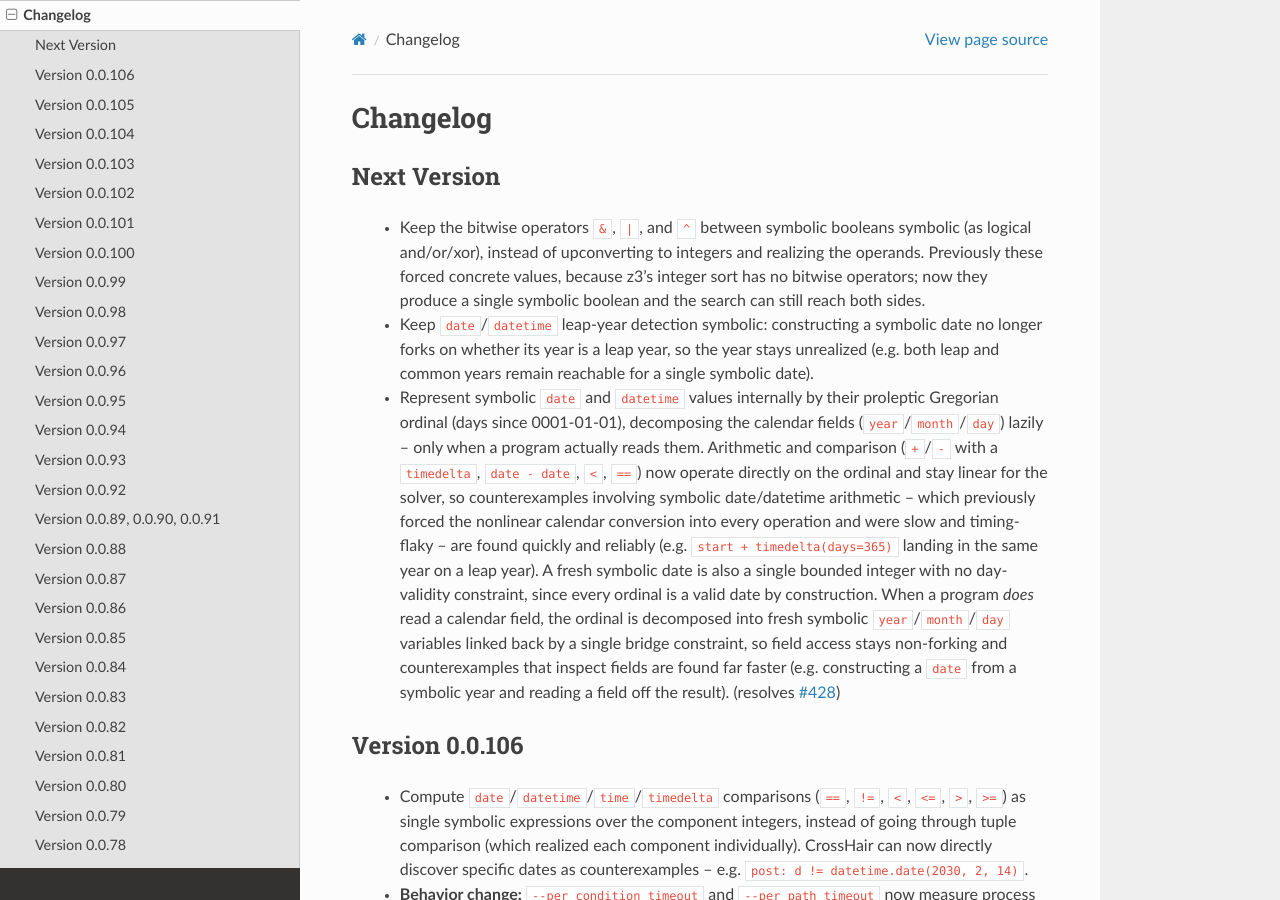
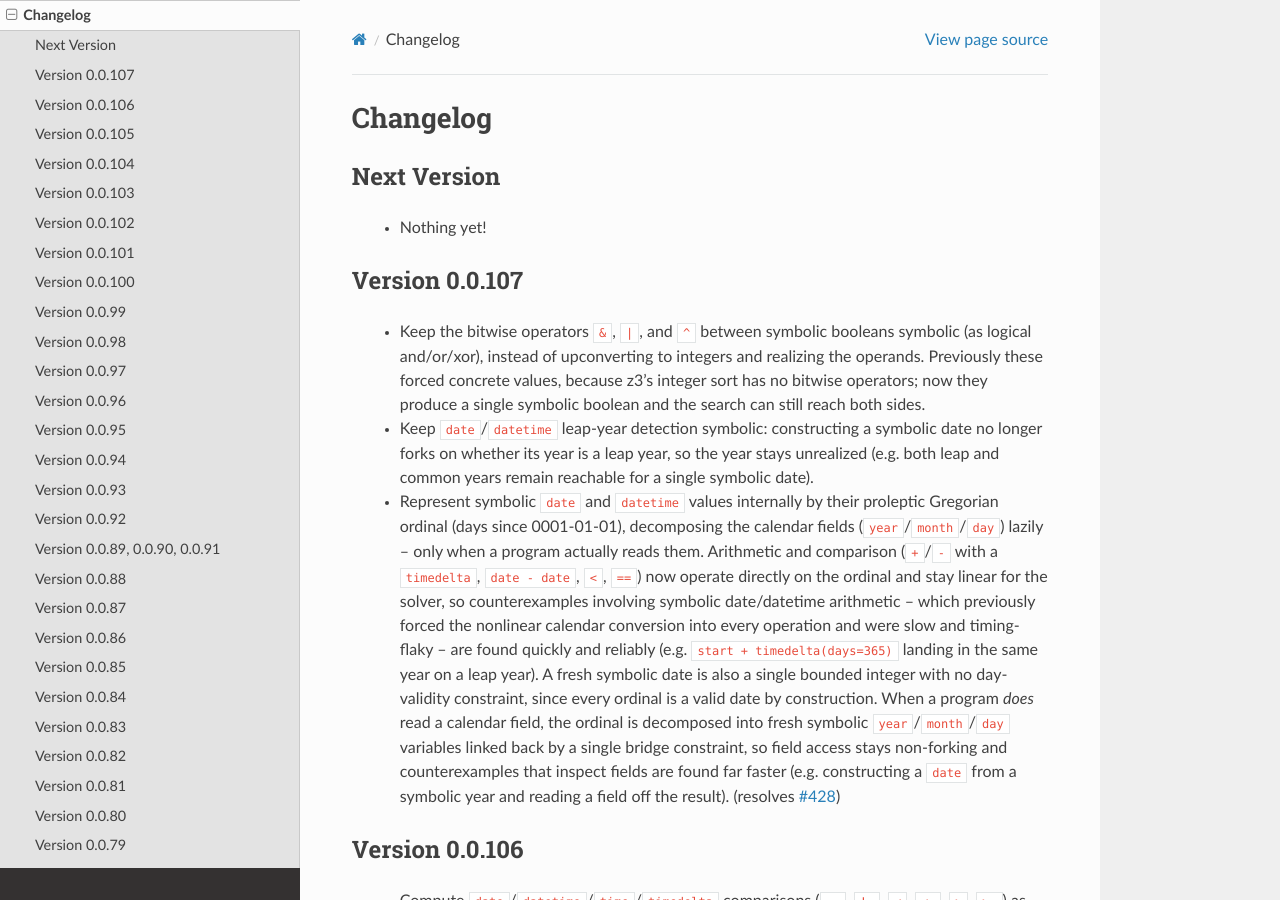
Before and after one commit to pschanely/CrossHair, a Sphinx documentation site: the page built from doc/source/changelog.rst, in a window 1280 px wide and 900 px high. Built offline with Sphinx 7.4.7 and the Read the Docs theme 3.1.0, drawn with Linux system fonts in a browser that asks for light colours; the version number is read from the project's files by our own code.

Commit message:
Bump version to 0.0.107

```diff
--- a/doc/source/changelog.rst
+++ b/doc/source/changelog.rst
@@ -4,6 +4,12 @@ Changelog
 
 
 Next Version
+---------------
+
+ * Nothing yet!
+
+
+Version 0.0.107
 ---------------
 
  * Keep the bitwise operators ``&``, ``|``, and ``^`` between symbolic booleans
--- a/pyproject.toml
+++ b/pyproject.toml
@@ -4,7 +4,7 @@ build-backend = "setuptools.build_meta"
 
 [project]
 name = "crosshair-tool"
-version = "0.0.106"
+version = "0.0.107"
 description = "Analyze Python code for correctness using symbolic execution."
 readme = "README.md"
 license = { text = "MIT" }
```
